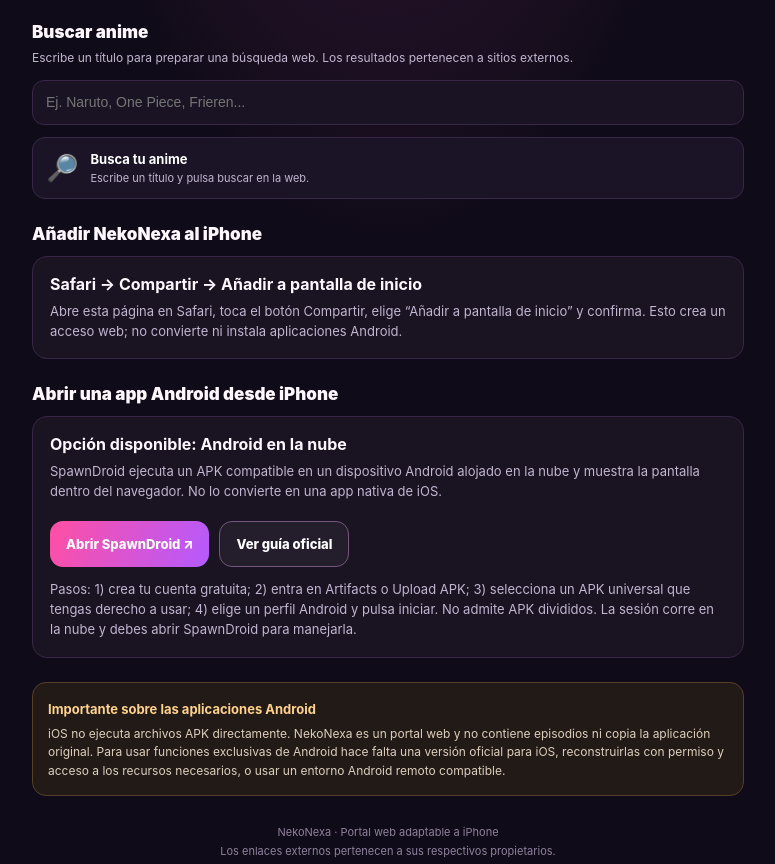
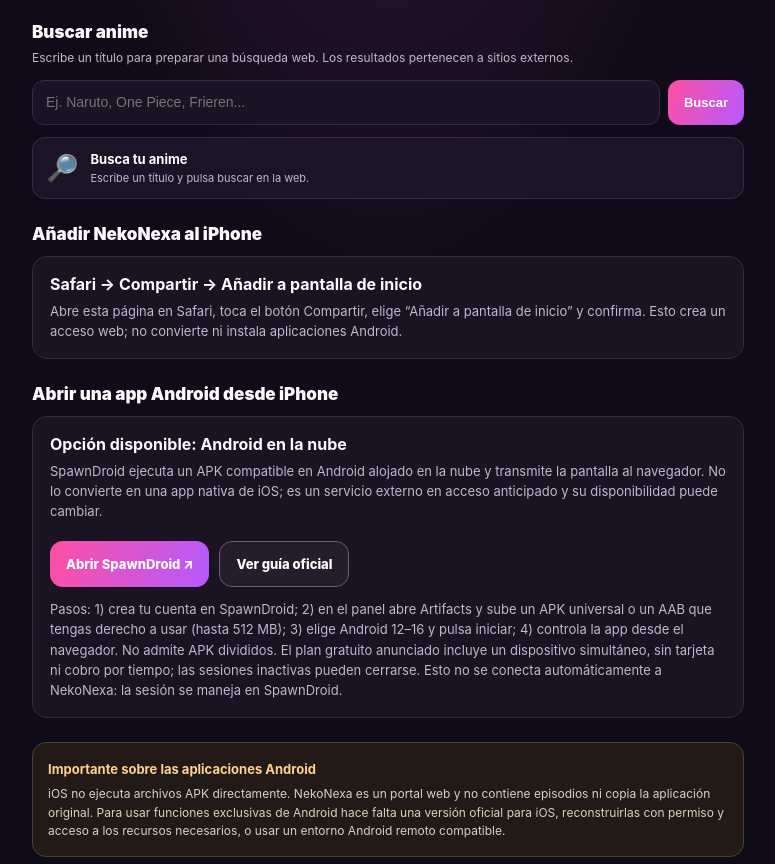
Before and after one commit to pachecostiven47-sudo/Apk, a plain HTML site: page index.html in a window 1280 px wide. Shown: the part 719-1583 px from the top of the page, without its empty margins (252-1027 px from the left). Drawn offline with Linux system fonts and the light colour scheme.

Commit message:
Improve NekoNexa search and clarify cloud Android limits

```diff
--- a/index.html
+++ b/index.html
@@ -6,6 +6,7 @@
 <meta name="theme-color" content="#100b18">
 <meta name="description" content="NekoNexa: tu portal anime adaptable a iPhone, con acceso a Kawaii Animes y recursos oficiales.">
 <link rel="manifest" href="./manifest.webmanifest">
+<link rel="icon" href="./icon.svg" type="image/svg+xml">
 <title>NekoNexa · Portal Anime</title>
 <style>
 :root{color-scheme:dark;--bg:#100b18;--panel:#1b1426;--panel2:#241a33;--pink:#ff4fa3;--violet:#a78bfa;--text:#fff8ff;--muted:#c2b6d0;--line:#382847}
@@ -15,7 +16,7 @@
 .hero{border:1px solid #6b376d;border-radius:23px;padding:25px 20px;background:linear-gradient(135deg,#492047dd,#211831ee 70%);position:relative;overflow:hidden}.kicker{font-size:10px;letter-spacing:2px;font-weight:900;color:#ff91c6}.hero h1{font-size:clamp(28px,7vw,43px);line-height:1.05;letter-spacing:-1.2px;margin:12px 0}.hero h1 span{color:#ff78bc}.hero p{font-size:14px;line-height:1.6;color:#e0d4e9;max-width:510px;margin:0}.actions{display:flex;gap:10px;flex-wrap:wrap;margin-top:20px}.btn{display:inline-flex;align-items:center;justify-content:center;min-height:46px;padding:0 16px;border-radius:13px;text-decoration:none;font-size:13px;font-weight:850}.primary{background:linear-gradient(110deg,var(--pink),#b45aff);color:white}.secondary{background:#ffffff0b;border:1px solid #76567f;color:white}
 section{margin-top:25px}.section-title{font-size:17px;font-weight:900;margin:0 0 12px}.section-sub{font-size:12px;color:var(--muted);line-height:1.5;margin:-5px 0 13px}
 .cards{display:grid;grid-template-columns:1fr 1fr;gap:11px}.card{border:1px solid var(--line);background:linear-gradient(145deg,var(--panel2),var(--panel));border-radius:17px;padding:16px;min-height:150px;display:flex;flex-direction:column;align-items:flex-start}.emoji{font-size:26px;margin-bottom:12px}.card h3{font-size:14px;margin:0 0 7px}.card p{font-size:12px;color:var(--muted);line-height:1.45;margin:0 0 14px;flex:1}.card a{font-size:12px;color:#ff8fc6;font-weight:850;text-decoration:none}
-.search{width:100%;height:45px;border-radius:12px;border:1px solid var(--line);background:#1a1323;color:white;padding:0 13px;font-size:14px;outline:none}.search:focus{border-color:var(--pink)}.quicklinks{display:grid;gap:9px;margin-top:12px}.linkrow{display:flex;align-items:center;gap:12px;padding:13px;background:var(--panel);border:1px solid var(--line);border-radius:13px;text-decoration:none;color:white}.linkrow .emoji{margin:0}.linkrow strong{font-size:13px;display:block}.linkrow small{font-size:11px;color:var(--muted);display:block;margin-top:4px}.arrow{margin-left:auto;color:#ff8fc6;font-size:19px}
+.search{width:100%;height:45px;border-radius:12px;border:1px solid var(--line);background:#1a1323;color:white;padding:0 13px;font-size:14px;outline:none}.search:focus{border-color:var(--pink)}.search-form{display:flex;gap:8px}.search-form .search{min-width:0;flex:1}.search-submit{border:0;border-radius:12px;padding:0 16px;background:linear-gradient(110deg,var(--pink),#b45aff);color:white;font-weight:850;font-size:13px}.quicklinks{display:grid;gap:9px;margin-top:12px}.linkrow{display:flex;align-items:center;gap:12px;padding:13px;background:var(--panel);border:1px solid var(--line);border-radius:13px;text-decoration:none;color:white}.linkrow .emoji{margin:0}.linkrow strong{font-size:13px;display:block}.linkrow small{font-size:11px;color:var(--muted);display:block;margin-top:4px}.arrow{margin-left:auto;color:#ff8fc6;font-size:19px}
 .note{border:1px solid #55402a;background:#211a16;border-radius:14px;padding:15px;margin-top:24px}.note strong{font-size:13px;color:#ffd18c}.note p{font-size:12px;color:#ddcfbd;line-height:1.55;margin:7px 0 0}
 .install{padding:17px;background:#191322;border:1px solid var(--line);border-radius:15px}.install p{font-size:13px;color:var(--muted);line-height:1.55;margin:7px 0 0}
 footer{text-align:center;font-size:11px;color:#8f829d;line-height:1.7;margin-top:27px}
@@ -30,9 +31,9 @@
 <article class="card"><div class="emoji" aria-hidden="true">📲</div><h3>Versión Android</h3><p>Enlace oficial de descarga para dispositivos Android; no instala APK en iPhone.</p><a href="https://www.kawaiianimes.app/descargas/android/" target="_blank" rel="noopener noreferrer">Ver descarga ↗</a></article>
 <article class="card"><div class="emoji" aria-hidden="true">🍎</div><h3>Usarlo en iPhone</h3><p>Guarda este portal en la pantalla de inicio desde el menú Compartir de Safari.</p><a href="#instalar">Cómo añadirlo ↓</a></article>
 </div></section>
-<section><h2 class="section-title">Buscar anime</h2><p class="section-sub">Escribe un título para preparar una búsqueda web. Los resultados pertenecen a sitios externos.</p><form id="searchForm"><input class="search" id="animeSearch" type="search" placeholder="Ej. Naruto, One Piece, Frieren..." aria-label="Título del anime"></form><div class="quicklinks" id="searchResults" aria-live="polite"><div class="linkrow"><div class="emoji" aria-hidden="true">🔎</div><div><strong>Busca tu anime</strong><small>Escribe un título y pulsa buscar en la web.</small></div></div></div></section>
+<section><h2 class="section-title">Buscar anime</h2><p class="section-sub">Escribe un título para preparar una búsqueda web. Los resultados pertenecen a sitios externos.</p><form id="searchForm" class="search-form"><input class="search" id="animeSearch" type="search" placeholder="Ej. Naruto, One Piece, Frieren..." aria-label="Título del anime" autocomplete="off"><button class="search-submit" type="submit">Buscar</button></form><div class="quicklinks" id="searchResults" aria-live="polite"><div class="linkrow"><div class="emoji" aria-hidden="true">🔎</div><div><strong>Busca tu anime</strong><small>Escribe un título y pulsa buscar en la web.</small></div></div></div></section>
 <section id="instalar"><h2 class="section-title">Añadir NekoNexa al iPhone</h2><div class="install"><strong>Safari → Compartir → Añadir a pantalla de inicio</strong><p>Abre esta página en Safari, toca el botón Compartir, elige “Añadir a pantalla de inicio” y confirma. Esto crea un acceso web; no convierte ni instala aplicaciones Android.</p></div></section>
-<section id="android-remoto"><h2 class="section-title">Abrir una app Android desde iPhone</h2><div class="install"><strong>Opción disponible: Android en la nube</strong><p>SpawnDroid ejecuta un APK compatible en un dispositivo Android alojado en la nube y muestra la pantalla dentro del navegador. No lo convierte en una app nativa de iOS.</p><div class="actions"><a class="btn primary" href="https://app.spawndroid.io" target="_blank" rel="noopener noreferrer">Abrir SpawnDroid ↗</a><a class="btn secondary" href="https://spawndroid.io/help/upload-your-first-apk/" target="_blank" rel="noopener noreferrer">Ver guía oficial</a></div><p style="margin-top:12px">Pasos: 1) crea tu cuenta gratuita; 2) entra en Artifacts o Upload APK; 3) selecciona un APK universal que tengas derecho a usar; 4) elige un perfil Android y pulsa iniciar. No admite APK divididos. La sesión corre en la nube y debes abrir SpawnDroid para manejarla.</p></div></section>
+<section id="android-remoto"><h2 class="section-title">Abrir una app Android desde iPhone</h2><div class="install"><strong>Opción disponible: Android en la nube</strong><p>SpawnDroid ejecuta un APK compatible en Android alojado en la nube y transmite la pantalla al navegador. No lo convierte en una app nativa de iOS; es un servicio externo en acceso anticipado y su disponibilidad puede cambiar.</p><div class="actions"><a class="btn primary" href="https://app.spawndroid.io" target="_blank" rel="noopener noreferrer">Abrir SpawnDroid ↗</a><a class="btn secondary" href="https://spawndroid.io/help/upload-your-first-apk/" target="_blank" rel="noopener noreferrer">Ver guía oficial</a></div><p style="margin-top:12px">Pasos: 1) crea tu cuenta en SpawnDroid; 2) en el panel abre Artifacts y sube un APK universal o un AAB que tengas derecho a usar (hasta 512 MB); 3) elige Android 12–16 y pulsa iniciar; 4) controla la app desde el navegador. No admite APK divididos. El plan gratuito anunciado incluye un dispositivo simultáneo, sin tarjeta ni cobro por tiempo; las sesiones inactivas pueden cerrarse. Esto no se conecta automáticamente a NekoNexa: la sesión se maneja en SpawnDroid.</p></div></section>
 <div class="note"><strong>Importante sobre las aplicaciones Android</strong><p>iOS no ejecuta archivos APK directamente. NekoNexa es un portal web y no contiene episodios ni copia la aplicación original. Para usar funciones exclusivas de Android hace falta una versión oficial para iOS, reconstruirlas con permiso y acceso a los recursos necesarios, o usar un entorno Android remoto compatible.</p></div>
 <footer>NekoNexa · Portal web adaptable a iPhone<br>Los enlaces externos pertenecen a sus respectivos propietarios.</footer>
 </main>
```
